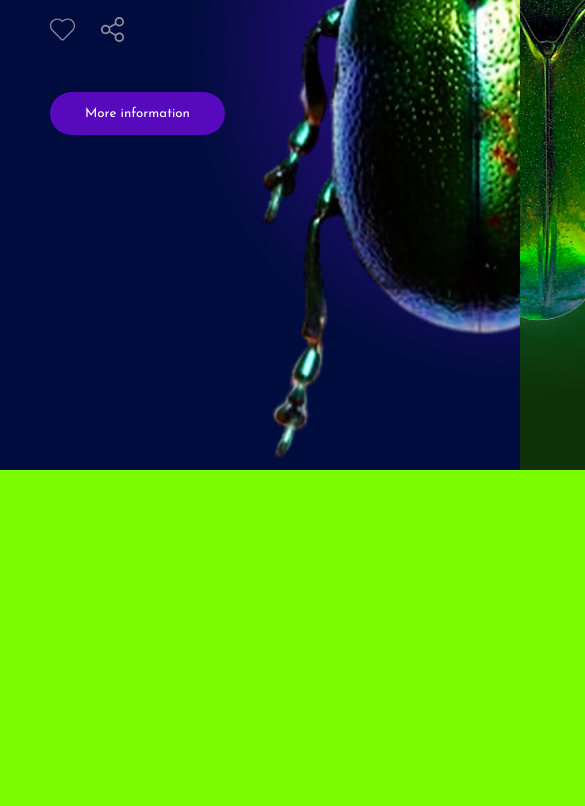
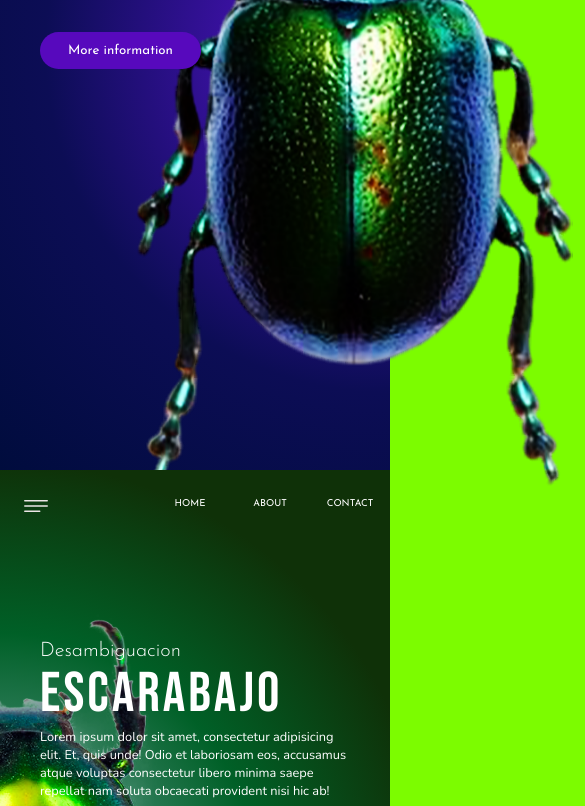
Before and after one commit to fatema-khalaf/Beetle, a website: page index.html in a window 390 px wide. Shown: the part 374-1180 px from the top of the page, 585 px wide, since content can reach past the window. Before the commit the page ends 897 px from the top, so only its background shows below. Drawn offline with nearby package versions, Linux system fonts and the light colour scheme.

Commit message:
refactoring and responsive landing page

```diff
--- a/index.html
+++ b/index.html
@@ -24,11 +24,9 @@
   </head>
   <body class="container">
     <div class="left">
-      <svg class="icon-menu">
+      <svg class="icon-menu icon-menu-left">
         <use xlink:href="img/sprite.svg#Menu_1_"></use>
       </svg>
-      <div class="left__img"><img src="img/right5.png" alt="" /></div>
-      <div class="left__content">
       <nav class="left__content__nav">
         <ul class="navbar navbar--left">
           <li class="navbar__item">
@@ -42,6 +40,8 @@
           </li>
         </ul>
       </nav>
+      <div class="left__img"><img src="img/right5.png" alt="" /></div>
+      <div class="left__content">
         <div class="left__content__heading">
           <h4 class="header-2">Desambiguacion</h4>
           <h1 class="header-1">ESCARABAJO</h1>
@@ -120,14 +120,9 @@
     </div>
 
     <div class="right">
-      <svg class="icon-menu-right">
+      <svg class="icon-menu icon-menu-right">
         <use xlink:href="img/sprite.svg#Menu_1_"></use>
       </svg>
-      <div class="right__img">
-        <!-- <img class="right__img-green" src="img/left4422.png" alt="" /> -->
-        <img class="right__img-green" src="img/left666.png" alt="" />
-      </div>
-      <div class="right__content">
       <nav class="right__content__nav">
         <ul class="navbar navbar--right">
           <li class="navbar__item">
@@ -141,6 +136,11 @@
           </li>
         </ul>
       </nav>
+      <div class="right__img">
+        <!-- <img class="right__img-green" src="img/left4422.png" alt="" /> -->
+        <img class="right__img-green" src="img/left666.png" alt="" />
+      </div>
+      <div class="right__content">
         <div class="right__content__heading">
           <h4 class="header-2">Desambiguacion</h4>
           <h1 class="header-1">ESCARABAJO</h1>
--- a/sass/_base.scss
+++ b/sass/_base.scss
@@ -7,12 +7,12 @@ $color-secondary-light: #006027;
 $color-secondary: #006027;
 $color-secondary-dark: #0f3108;
 
-// --g-green: #0fa573;
-// --g-pine: #0a6955;
-// --g-olive: #364a4c;
-// --g-blue: #0074e8;
-// --g-navy: #004b91;
-// --g-midnight: #133a5e;
+$color-green: #0fa573;
+$color-pine: #0a6955;
+$color-olive: #364a4c;
+$color-navy: #004b91;
+$color-blue: #0074e8;
+$color-midnight: #133a5e;
 
 $color-grey-light-1: #f9f7f6;
 $color-grey-light-2: #aaa;
@@ -24,6 +24,14 @@ $color-grey-dark-2: #6d5d4b;
 $font-primary: "Nunito", sans-serif;
 $font-display: "Josefin Sans", sans-serif;
 $font-primary-header: "Bebas Neue", "cursive", sans-serif;
+
+// Responsive breakpoints
+$bp-largest: 75em; //1200px/16px
+$bp-large: 62.5em; //1000px
+$bp-medium: 50em; //800px
+$bp-sm-medium: 43.75em; //700px
+$bp-small: 37.5em; //600px
+
 *,
 *::before,
 *::after {
@@ -32,13 +40,10 @@ $font-primary-header: "Bebas Neue", "cursive", sans-serif;
 }
 html {
   font-size: 62.5%;
+  @media only screen and (max-width: $bp-large) {
+    font-size: 50%;
+  }
+}
+body {
   box-sizing: border-box;
 }
-.container {
-  height: 100vh;
-  background-color: lawngreen;
-  //   display: grid;
-  //   grid-template-columns: 1fr 1fr;
-  display: flex;
-  overflow: hidden;
-}
--- a/sass/_components.scss
+++ b/sass/_components.scss
@@ -150,15 +150,12 @@
   width: 3rem;
   fill: rgb(236, 230, 230);
   position: absolute;
-  right: 3rem;
   top: 3rem;
+  &-right {
+    left: 3rem;
+    transform: rotateY(180deg);
+  }
+  &-left {
+    right: 3rem;
+  }
 }
-.icon-menu-right {
-  position: absolute;
-  left: 3rem;
-  top: 3rem;
-  height: 3rem;
-  width: 3rem;
-  fill: rgb(255, 255, 255);
-  transform: rotateY(180deg);
-}
--- a/sass/_header.scss
+++ b/sass/_header.scss
@@ -1,30 +1,31 @@
 .left {
   flex: 0 0 50%;
   height: 100vh;
-  //  grid-column: 1;
   background-image: radial-gradient(
     circle at 100%,
-    $color-primary-light,
-    $color-primary 30%,
-    $color-primary-dark 50%
+    #5213c9 10%,
+    #0c0d55 60%,
+    #000c3d 100%
   );
-  // display: grid;
-  // grid-template-columns: repeat(2, 1fr);
-  // grid-template-rows: repeat(3, 1fr);
   transition: all 0.5s;
   position: relative;
-
   &--click {
     flex: 0 0 100%;
   }
   &__img {
     margin-right: -22rem;
+    // margin-right: calc(100
+    margin-top: -2rem;
     float: right;
+    overflow: hidden;
+
     &--click {
-      margin-top: -2rem;
+      // margin-top: -2rem;
       margin-right: -5rem;
-      //margin-bottom: -20rem;
       transform: translateY(8rem) scale(1.7);
+    }
+    @media only screen and (max-width: $bp-large) {
+      margin-right: -28rem;
     }
   }
 
@@ -32,25 +33,23 @@
     height: 100vh;
   }
   &__content {
-    // display: flex;
-    // flex-direction: column;
     padding-left: 2rem;
     display: grid;
-    grid-template-columns: repeat(2, minmax(25rem, 35rem));
-    //  grid-template-rows: repeat(3, minmax(25rem, min-content));
+    grid-template-columns: repeat(2, minmax(10rem, 35rem));
 
     grid-row-gap: 0.5rem;
+    @media only screen and (max-width: $bp-medium) {
+      position: absolute;
+      margin-right: 3rem;
+    }
     &__nav {
       grid-column: 1/-1;
-      // make the icon and the image in the same grid cell
       grid-row: 1/2;
-      // margin-bottom: 15rem;
     }
     &__heading {
       margin-top: 15rem;
       grid-column: 1/-1;
       margin-left: 3rem;
-      // make the icon and the image in the same grid cell
       grid-row: 2/3;
       transition: all 0.5s;
       &--click {
@@ -61,9 +60,7 @@
     }
     &__figure {
       grid-column: 1/-1;
-      // make the icon and the image in the same grid cell
       grid-row: 3/4;
-      //overflow: hidden;
       visibility: none;
       opacity: 0;
       margin-left: 3rem;
@@ -93,19 +90,14 @@
         z-index: 222;
         img {
           height: 90%;
-          // width: 70%;
           object-fit: cover;
           display: block;
           transform: translateY(-1rem) translateX(10rem) scale(1.3);
         }
       }
       &--chart {
-        // background-color: #fff;
-        //  height: 25rem;
-        // width: 25rem;
         grid-row: 2/3;
         grid-column: 1/2;
-        // display: none;
         transform: translateY(-100%);
         display: flex;
         padding-bottom: 2rem;
@@ -123,7 +115,6 @@
         opacity: 0;
         visibility: 0;
         transform: translateX(-120%);
-        // transition-delay: 0.5s;
         transition: all 0.5s;
         &--click {
           opacity: 1;
@@ -133,24 +124,29 @@
       }
     }
   }
+  @media only screen and (max-width: $bp-sm-medium) {
+    flex: 0 0 100%;
+  }
 }
 .right {
-  // grid-column: 2;
   flex: 0 0 50%;
-
   position: relative;
-  // background-color: lightcoral;
   background-image: radial-gradient(
     circle at 0%,
-    $color-secondary-light 10%,
-    $color-secondary 40%,
-    $color-secondary-dark 75%
+    #5b988b 10%,
+    #006027 45%,
+    #0f3108 75%
   );
+  // background-image: radial-gradient(
+  //   circle at 0%,
+  //   $color-secondary-light 10%,
+  //   $color-secondary 40%,
+  //   $color-secondary-dark 75%
+  // );
   overflow: hidden;
   transition: all 0.5s;
   &--click {
     flex: 0 0 100%;
-    // order: -1;
     position: relative;
     z-index: 2;
     transform: translateX(-50vw);
@@ -158,46 +154,36 @@
   }
   &__img {
     float: left;
-
-    // width: 20rem;
-    //transform: scale(0.63) translateX(-46rem) translateY(-16rem);
-
     &-green {
       float: left;
-      //left22
-      // height: 62vh;
-      // margin-left: -15rem;
-      // margin-top: 16.5rem;
-      //left66
       height: 82vh;
       margin-left: -17.5rem;
-      margin-top: 10rem;
-      //left11
-      // height: 86vh;
-      // margin-left: -19rem;
-      // margin-top: 8rem;
-      // transition: all 0.5s;
+      margin-top: 8rem;
+      @media only screen and (max-width: $bp-large) {
+        height: 81vh;
+        margin-left: -22rem;
+        margin-top: 11rem;
+      }
 
       &--click {
         height: 100vh;
         transform: translateY(9rem) translateX(20rem) scale(1.33);
-        // transform: translateY(3rem) translateX(15rem) scale(1.4);
-        //margin-left: 5rem;
         margin-top: 3rem;
       }
     }
   }
 
   &__content {
-    // display: flex;
-    // flex-direction: column;
     padding-right: 2rem;
     display: grid;
-    grid-template-columns: repeat(2, minmax(25rem, 40rem));
-    //  grid-template-rows: repeat(3, minmax(25rem, min-content));
+    grid-template-columns: repeat(2, minmax(10rem, 40rem));
     justify-content: end;
 
     grid-row-gap: 0.5rem;
+    @media only screen and (max-width: $bp-medium) {
+      position: absolute;
+      margin-left: 5rem;
+    }
     &__nav {
       grid-column: 1/-1;
       grid-row: 1/2;
@@ -209,7 +195,6 @@
       margin-top: 15rem;
       grid-column: 1/-1;
       margin-right: 3rem;
-      // make the icon and the image in the same grid cell
       grid-row: 2/3;
       transition: all 0.5s;
       &--click {
@@ -221,9 +206,7 @@
     }
     &__figure {
       grid-column: 1/-1;
-      // make the icon and the image in the same grid cell
       grid-row: 3/4;
-      //overflow: hidden;
       visibility: none;
       opacity: 0;
       margin-right: 5rem;
@@ -259,12 +242,8 @@
         }
       }
       &--chart {
-        // background-color: #fff;
-        //  height: 25rem;
-        // width: 25rem;
         grid-row: 2/3;
         grid-column: 1/2;
-        // display: none;
         transform: translateY(-100%);
         display: flex;
         padding-bottom: 2rem;
@@ -282,7 +261,6 @@
         opacity: 0;
         visibility: 0;
         transform: translateX(-120%);
-        // transition-delay: 0.5s;
         transition: all 0.5s;
         &--click {
           opacity: 1;
@@ -292,20 +270,7 @@
       }
     }
   }
+  @media only screen and (max-width: $bp-sm-medium) {
+    flex: 0 0 100%;
+  }
 }
-
-// .title {
-//   display: flex;
-//   flex-direction: column;
-//   justify-content: space-between;
-//   opacity: 0;
-//   visibility: 0;
-//   transform: translateX(-120%);
-//   // transition-delay: 0.5s;
-//   transition: all 0.5s;
-//   &--click {
-//     opacity: 1;
-//     visibility: visible;
-//     transform: none;
-//   }
-// }
--- /dev/null
+++ b/sass/_layout.scss
@@ -0,0 +1,14 @@
+.container {
+  height: 100vh;
+  background-color: lawngreen;
+  //   display: grid;
+  //   grid-template-columns: 1fr 1fr;
+  display: flex;
+  overflow: hidden;
+
+  @media only screen and (max-width: $bp-sm-medium) {
+    flex-direction: column;
+    //height: 200vh;
+    overflow-y: scroll;
+  }
+}
--- a/sass/_navbar.scss
+++ b/sass/_navbar.scss
@@ -5,6 +5,10 @@
   grid-template-columns: repeat(auto-fit, minmax(10rem, 12rem));
   grid-gap: 2rem;
   // align-items: center;
+  @media only screen and (max-width: $bp-medium) {
+    grid-gap: 0;
+    grid-template-columns: repeat(auto-fit, minmax(7rem, 10rem));
+  }
   margin-left: 2rem;
   &__link:link,
   &__link:visited {
--- a/sass/_typography.scss
+++ b/sass/_typography.scss
@@ -1,31 +1,30 @@
+body {
+  color: #fff;
+  font-family: $font-primary-header;
+}
+
 .header-2 {
   font-size: 2.5rem;
   font-weight: 300;
-  color: #fff;
   font-family: $font-display;
 }
 .header-1 {
-  font-family: $font-primary-header;
   font-size: 7rem;
-  color: #fff;
   letter-spacing: 3px;
   text-transform: uppercase;
   font-weight: 400;
 }
 .header-3 {
   font-size: 7rem;
-  color: #fff;
   text-transform: uppercase;
   font-weight: 700;
 }
 .header-4 {
   font-size: 5rem;
-  color: #fff;
   text-transform: lowercase;
   font-weight: 700;
 }
 .graph {
-  color: #fff;
-  font-size: 1.2rem;
+  font-size: 1.6rem;
   font-family: $font-primary;
 }
--- a/sass/main.scss
+++ b/sass/main.scss
@@ -1,6 +1,8 @@
 @import "base";
 @import "typography";
+@import "mixins";
 
+@import "layout";
 @import "navbar";
 @import "header";
 @import "realtors";
```
Also changed, not shown: css/style.css, sass/_mixins.scss (added). Lines whose indentation alone changed are shown as unchanged.
